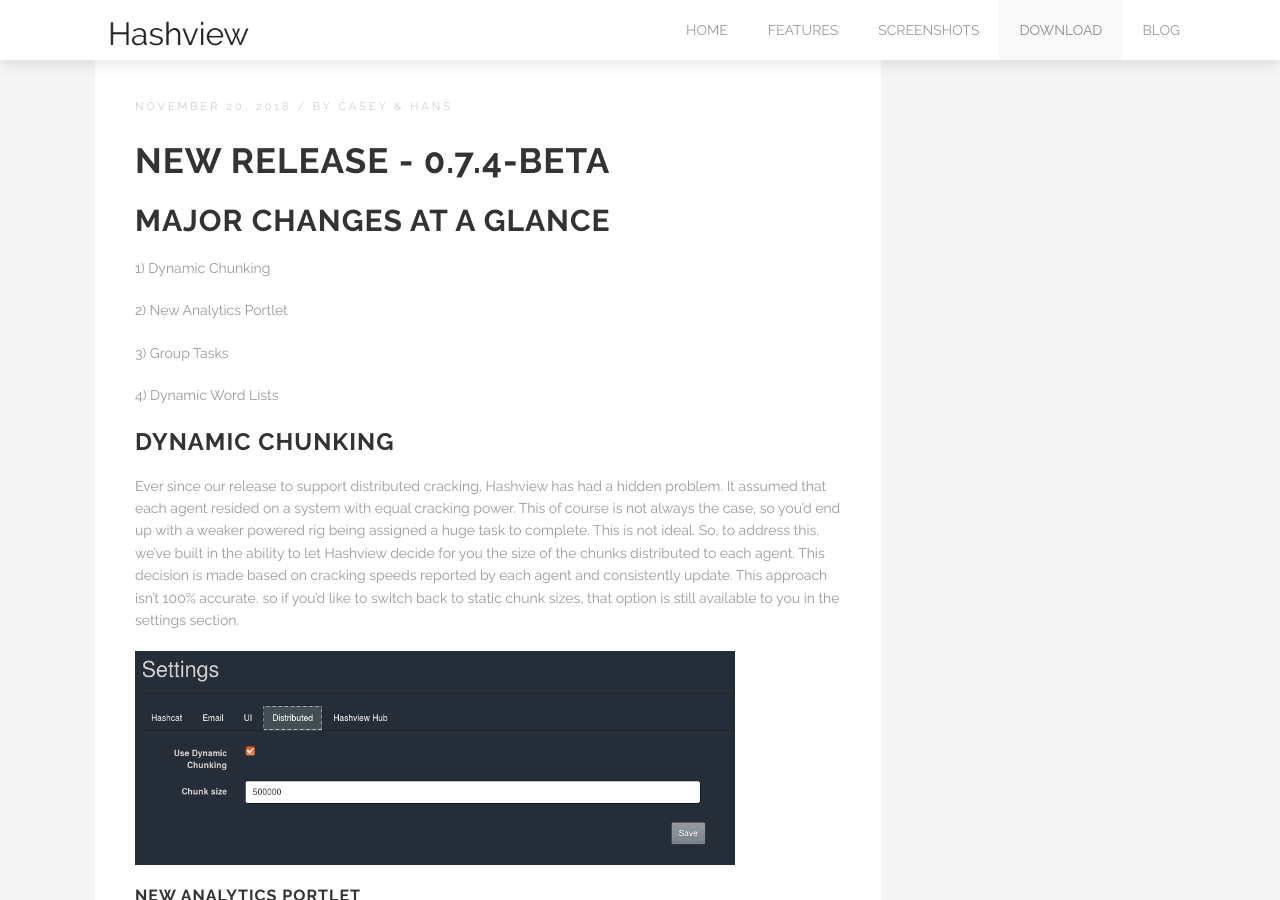
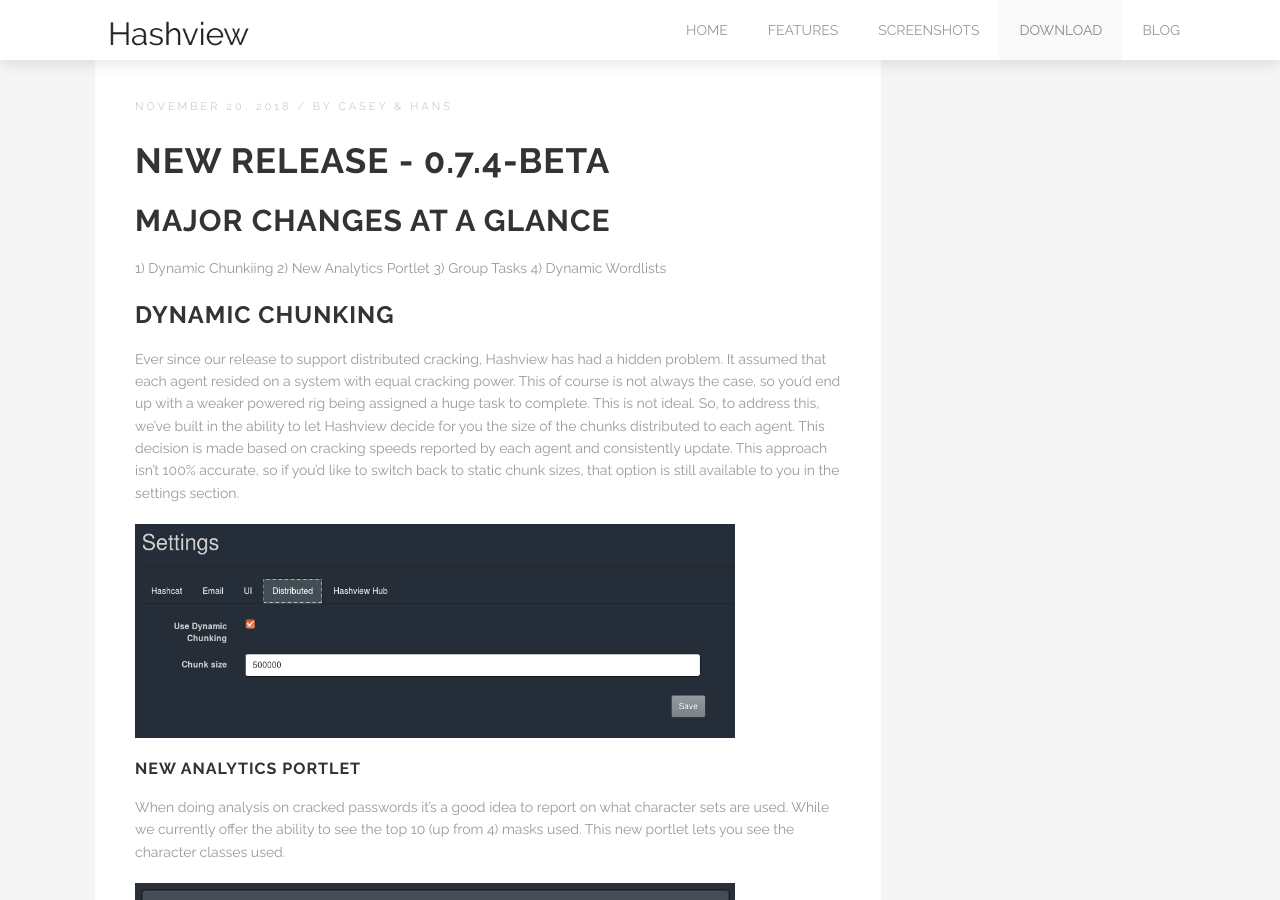
Before and after one commit to hashview/hashview.github.io, a Jekyll site: the page built from _posts/2018-11-20-release-0-7-4-beta.markdown, in a window 1280 px wide and 900 px high, scrolled down 1167 px. Built offline with Jekyll 4.4.1, drawn with Linux system fonts in a browser that asks for light colours.

Commit message:
Update 2018-11-20-release-0-7-4-beta.markdown

```diff
--- a/_posts/2018-11-20-release-0-7-4-beta.markdown
+++ b/_posts/2018-11-20-release-0-7-4-beta.markdown
@@ -10,14 +10,10 @@
 ---
 ## Major Changes at a Glance
 
-1) Dynamic Chunking
-
+1) Dynamic Chunkiing
 2) New Analytics Portlet
-
 3) Group Tasks
-
-4) Dynamic Word Lists
-
+4) Dynamic Wordlists
 
 #### Dynamic Chunking
 Ever since our release to support distributed cracking, Hashview has had a hidden problem. It assumed that each agent resided on a system with equal cracking power. This of course is not always the case, so you'd end up with a weaker powered rig being assigned a huge task to complete. This is not ideal. So, to address this, we've built in the ability to let Hashview decide for you the size of the chunks distributed to each agent. This decision is made based on cracking speeds reported by each agent and consistently update. This approach isn’t 100% accurate, so if you'd like to switch back to static chunk sizes, that option is still available to you in the settings section.
```
